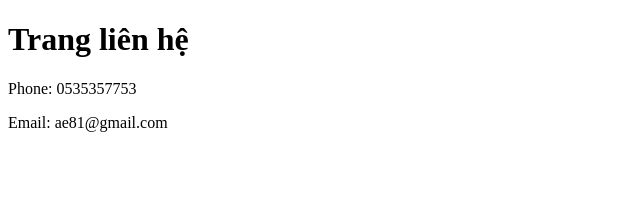
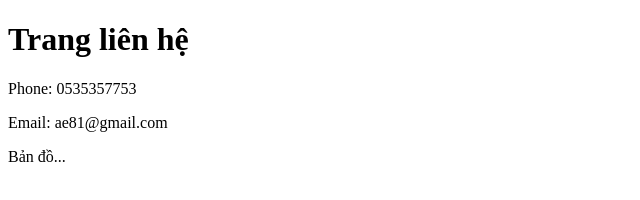
Before and after one commit to DangTrongViet/project-virtual, a plain HTML site: page contact.html in a window 1280 px wide. Shown: the full height of the page, 0-640 px from the left. Drawn offline with Linux system fonts and the light colour scheme.

Commit message:
update contact 3

```diff
--- a/contact.html
+++ b/contact.html
@@ -9,5 +9,6 @@
     <h1>Trang liên hệ</h1>
     <p>Phone: 0535357753</p>
     <p>Email: ae81@gmail.com</p>
+    <p>Bản đồ...</p>
 </body>
 </html>
```
